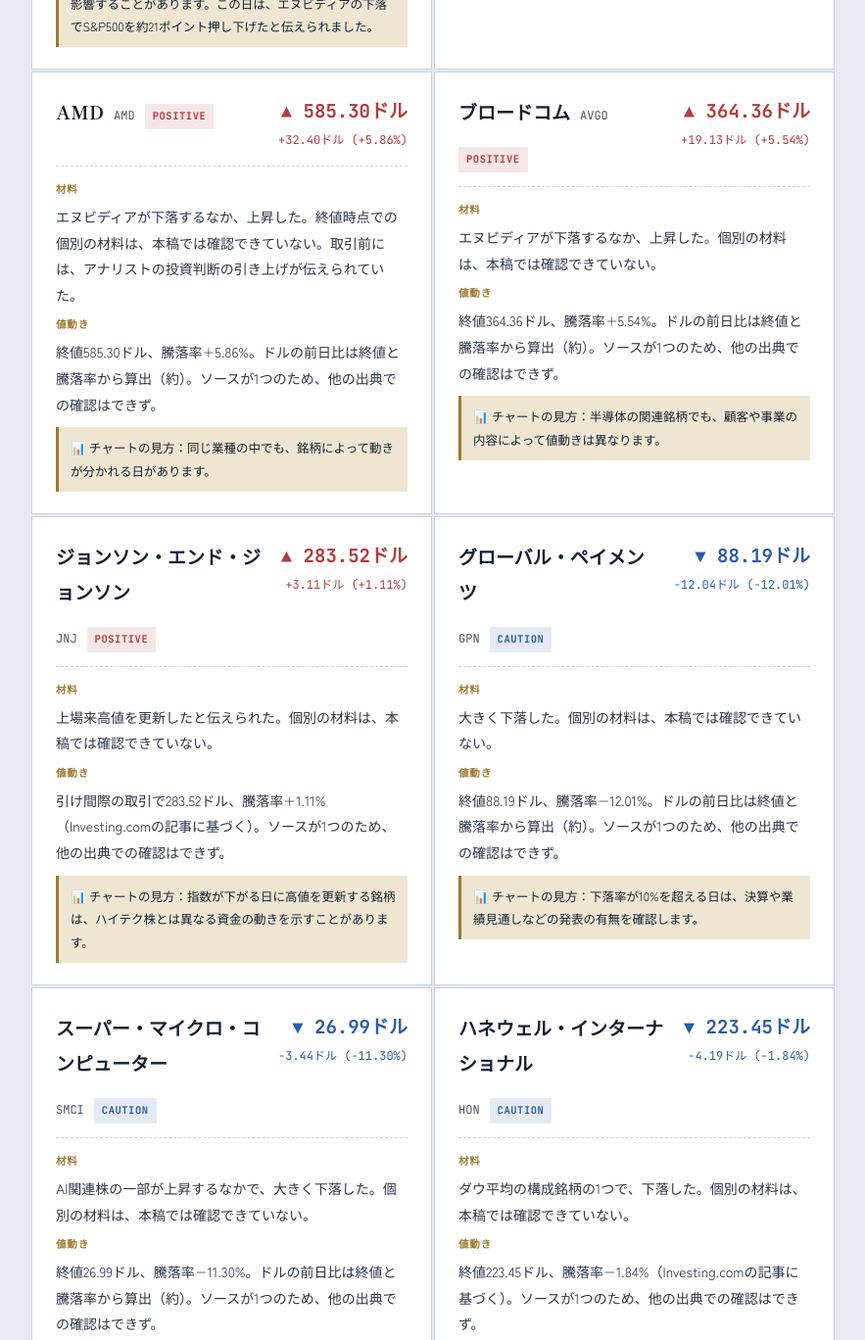
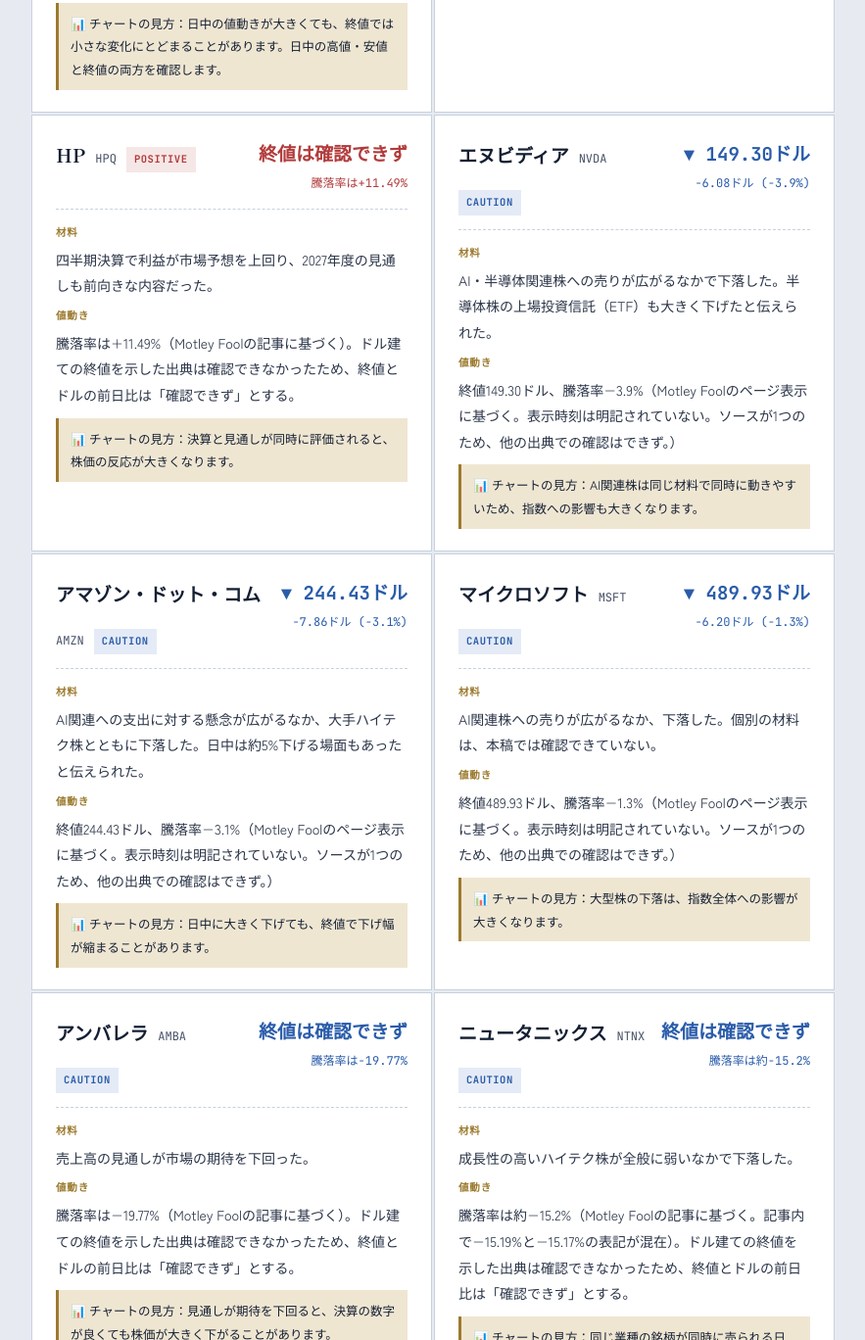
Before and after one commit to kyouko8107-maker/kana-juku-navi, a plain HTML site: page us-watch.html in a window 1280 px wide. Shown: the part 1312-2680 px from the top of the page at 98% size, without its empty margins (198-1081 px from the left). Drawn offline with Linux system fonts and the light colour scheme.

Commit message:
Add files via upload

```diff
--- a/us-watch.html
+++ b/us-watch.html
@@ -3,7 +3,7 @@
 <head>
 <meta charset="UTF-8">
 <meta name="viewport" content="width=device-width, initial-scale=1.0">
-<title>本日の材料株ウォッチ｜米国株｜2026.11.12</title>
+<title>本日の材料株ウォッチ｜米国株｜2026.11.25</title>
 <link rel="preconnect" href="https://fonts.googleapis.com">
 <link href="https://fonts.googleapis.com/css2?family=Shippori+Mincho:wght@500;700&family=Zen+Kaku+Gothic+New:wght@400;500;700;900&family=JetBrains+Mono:wght@400;500;700&display=swap" rel="stylesheet">
 <style>
@@ -64,38 +64,38 @@ body{ padding:36px 16px 60px; } .card-top{ flex-direction:column; } .card-move{
 <div class="page">
 
 <div class="eyebrow">
-<span class="dot"></span>WATCHLIST<span class="sep">/</span>US STOCKS<span class="sep">/</span>2026.11.12 引け
+<span class="dot"></span>WATCHLIST<span class="sep">/</span>US STOCKS<span class="sep">/</span>2026.11.25 引け
 </div>
 
 <div style="margin-bottom:24px;"><a href="index.html" style="font-family:'JetBrains Mono',monospace; font-size:12px; color:var(--ink-soft); text-decoration:none;">← ホームに戻る</a></div>
 
 <h1>本日の材料株ウォッチ｜米国株</h1>
 
-<p class="dek">前営業日（11月12日・米国時間）の市場で値動きが目立った銘柄を、客観的な事実だけでまとめました。</p>
+<p class="dek">前営業日（11月25日・米国時間）の市場で値動きが目立った銘柄を、客観的な事実だけでまとめました。</p>
 
 <div class="notice">
 <strong>このコーナーについて：</strong>特定銘柄の「買い時」「売り時」を示すものではありません。公表されている株価・ニュースをもとに、何が起きたかを整理したものです。売買の最終判断はご自身の分析と責任で行ってください。
 </div>
 
 <div class="timing">
-⏱ 掲載データは日本時間の朝にお届けする都合上、すべて<strong>前営業日（米国時間11月12日）の終値ベース</strong>です。「本日」の値動きではない点にご留意ください。
+⏱ 掲載データは日本時間の朝にお届けする都合上、すべて<strong>前営業日（米国時間11月25日）の終値ベース</strong>です。「本日」の値動きではない点にご留意ください。
 </div>
 
 <div class="ticker">
 <div class="ticker-item">
 <div class="ticker-name">NYダウ</div>
-<div class="ticker-value">52,297.09</div>
-<div class="ticker-delta down">▼ &minus;189.40（&minus;0.36%）</div>
+<div class="ticker-value">50,182.95</div>
+<div class="ticker-delta up">▲ +164.25（+0.33%）</div>
 </div>
 <div class="ticker-item">
 <div class="ticker-name">S&P500</div>
-<div class="ticker-value">7,592.40</div>
-<div class="ticker-delta down">▼ &minus;26.98（&minus;0.35%）</div>
+<div class="ticker-value">7,182.78</div>
+<div class="ticker-delta down">▼ &minus;18.31（&minus;0.25%）</div>
 </div>
 <div class="ticker-item">
 <div class="ticker-name">ナスダック総合</div>
-<div class="ticker-value">25,366.09</div>
-<div class="ticker-delta down">▼ &minus;100.10（&minus;0.39%）</div>
+<div class="ticker-value">23,585.80</div>
+<div class="ticker-delta down">▼ &minus;147.73（&minus;0.62%）</div>
 </div>
 </div>
 
@@ -109,14 +109,49 @@ body{ padding:36px 16px 60px; } .card-top{ flex-direction:column; } .card-move{
           <span class="tag minus" style="display:block; margin-top:8px;">CAUTION</span>
         </div>
         <div class="card-move">
-          <div class="value down">3指数がそろって下落</div>
-
+          <div class="value down">指数はまちまち</div>
+                  </div>
+      </div>
+      <div class="card-body">
+        <p><span class="label">材料</span>10月の個人消費支出（PCE）物価指数は前年同月比で3.8%上昇し、市場予想と一致した。コア指数は3.3%で、予想を0.1ポイント上回ったと伝えられた。7〜9月期の実質GDPは年率4.3%に上方修正された。市場は12月8〜9日のFOMCでの0.25%の利上げをほぼ織り込んでいる。米政権が、中国、欧州連合（EU）など14の国・地域に最大20%の新たな関税を課す案を示したとも伝えられた（実施は1月以降の見込み）。AI・半導体関連株への売りで、ダウ平均は一時1,100ドル超下落したが、終盤に買い戻された。26日は感謝祭のため、米国市場は休場となる見込み。</p>
+        <p><span class="label">値動き</span>ダウ平均は前営業日比164.25ドル（0.33%）高の50,182.95ドル、S&amp;P500は18.31ポイント（0.25%）安の7,182.78、ナスダック総合は147.73ポイント（0.62%）安の23,585.80で終えた。VIX指数は27.98、原油（1月物）は約84.11ドル（+2.5%）だった。10年債利回りは約4.85〜4.91%（出典により差異あり）。</p>
+        <div class="watch-line">📊 チャートの見方：日中の値動きが大きくても、終値では小さな変化にとどまることがあります。日中の高値・安値と終値の両方を確認します。</div>
+      </div>
+    </div>
+    <div class="card">
+      <div class="card-top">
+        <div class="card-name">
+          <h2>メタ・プラットフォームズ</h2>
+          <span class="code">META</span>
+          <span class="tag plus" style="display:block; margin-top:8px;">POSITIVE</span>
+        </div>
+        <div class="card-move">
+          <div class="value up">▲ 609.89ドル</div>
+          <div style="font-family:'JetBrains Mono',monospace; font-size:12px; color:var(--advance);">+20.07ドル (+3.4%)</div>
         </div>
       </div>
       <div class="card-body">
-        <p><span class="label">材料</span>エヌビディアのジェンスン・フアン氏が、社長、CEO、取締役を退任したと、同社が12日に発表した。同社の発表では、後任が決まるまでコレット・クレスCFOが暫定CEOを務め、ハーベイ・ジョーンズ氏が初の取締役会議長に就く。退任の理由は発表では示されていない。エヌビディア株は下落し、ほかに原油価格の上昇や長期金利の上昇（10年債利回りは約5.10%、1つの出典のみ）も伝えられた。前日（11日）は退役軍人の日で債券市場は休場だった。</p>
-        <p><span class="label">値動き</span>ダウ平均は前営業日比189.40ドル（0.36%）安の52,297.09ドル、S&amp;P500は26.98ポイント（0.35%）安の7,592.40、ナスダック総合は100.10ポイント（0.39%）安の25,366.09で終えた。WTI原油（12月物）は約88.8ドルで約2.6%上昇、VIX指数は18.70だった。</p>
-        <div class="watch-line">📊 チャートの見方：特定の大型銘柄の動きが、指数全体に影響することがあります。この日は、エヌビディアの下落でS&amp;P500を約21ポイント押し下げたと伝えられました。</div>
+        <p><span class="label">材料</span>AI関連のハイテク株が売られるなか、上昇した。個別の材料は、本稿では確認できていない。</p>
+        <p><span class="label">値動き</span>終値609.89ドル、騰落率+3.4%（Motley Foolのページ表示に基づく。表示時刻は明記されていない。ソースが1つのため、他の出典での確認はできず。）</p>
+        <div class="watch-line">📊 チャートの見方：指数の下げの日に上昇する大型株は、売られた銘柄とは別の資金の動きを示すことがあります。</div>
+      </div>
+    </div>
+    <div class="card">
+      <div class="card-top">
+        <div class="card-name">
+          <h2>HP</h2>
+          <span class="code">HPQ</span>
+          <span class="tag plus" style="display:block; margin-top:8px;">POSITIVE</span>
+        </div>
+        <div class="card-move">
+          <div class="value up">終値は確認できず</div>
+          <div style="font-family:'JetBrains Mono',monospace; font-size:12px; color:var(--advance);">騰落率は+11.49%</div>
+        </div>
+      </div>
+      <div class="card-body">
+        <p><span class="label">材料</span>四半期決算で利益が市場予想を上回り、2027年度の見通しも前向きな内容だった。</p>
+        <p><span class="label">値動き</span>騰落率は+11.49%（Motley Foolの記事に基づく）。ドル建ての終値を示した出典は確認できなかったため、終値とドルの前日比は「確認できず」とする。</p>
+        <div class="watch-line">📊 チャートの見方：決算と見通しが同時に評価されると、株価の反応が大きくなります。</div>
       </div>
     </div>
     <div class="card">
@@ -127,130 +162,94 @@ body{ padding:36px 16px 60px; } .card-top{ flex-direction:column; } .card-move{
           <span class="tag minus" style="display:block; margin-top:8px;">CAUTION</span>
         </div>
         <div class="card-move">
-          <div class="value down">▼ 166.19ドル</div>
-          <div style="font-family:'JetBrains Mono',monospace; font-size:12px; color:var(--decline);">&minus;7.54ドル (&minus;4.34%)</div>
+          <div class="value down">▼ 149.30ドル</div>
+          <div style="font-family:'JetBrains Mono',monospace; font-size:12px; color:var(--decline);">&minus;6.08ドル (&minus;3.9%)</div>
         </div>
       </div>
       <div class="card-body">
-        <p><span class="label">材料</span>創業者でCEOのジェンスン・フアン氏が退任すると発表した。後任が決まるまではコレット・クレスCFOが暫定CEOを務める。同社は、11月17日に7〜9月期決算の発表を予定どおり行うとしている。日中は下げ幅が約14%に拡大した場面もあったと伝えられた（一部の配信）。</p>
-        <p><span class="label">値動き</span>終値166.19ドル、騰落率&minus;4.34%。（終値はInvesting.comの記事に基づき、CNBCの数値としても伝えられた）</p>
-        <div class="watch-line">📊 チャートの見方：経営トップの交代は、事業の継続性への見方が株価に反映されます。会社の発表内容と、実際の業績の数字を分けて確認します。</div>
+        <p><span class="label">材料</span>AI・半導体関連株への売りが広がるなかで下落した。半導体株の上場投資信託（ETF）も大きく下げたと伝えられた。</p>
+        <p><span class="label">値動き</span>終値149.30ドル、騰落率&minus;3.9%（Motley Foolのページ表示に基づく。表示時刻は明記されていない。ソースが1つのため、他の出典での確認はできず。）</p>
+        <div class="watch-line">📊 チャートの見方：AI関連株は同じ材料で同時に動きやすいため、指数への影響も大きくなります。</div>
       </div>
     </div>
     <div class="card">
       <div class="card-top">
         <div class="card-name">
-          <h2>AMD</h2>
-          <span class="code">AMD</span>
-          <span class="tag plus" style="display:block; margin-top:8px;">POSITIVE</span>
+          <h2>アマゾン・ドット・コム</h2>
+          <span class="code">AMZN</span>
+          <span class="tag minus" style="display:block; margin-top:8px;">CAUTION</span>
         </div>
         <div class="card-move">
-          <div class="value up">▲ 585.30ドル</div>
-          <div style="font-family:'JetBrains Mono',monospace; font-size:12px; color:var(--advance);">+32.40ドル (+5.86%)</div>
+          <div class="value down">▼ 244.43ドル</div>
+          <div style="font-family:'JetBrains Mono',monospace; font-size:12px; color:var(--decline);">&minus;7.86ドル (&minus;3.1%)</div>
         </div>
       </div>
       <div class="card-body">
-        <p><span class="label">材料</span>エヌビディアが下落するなか、上昇した。終値時点での個別の材料は、本稿では確認できていない。取引前には、アナリストの投資判断の引き上げが伝えられていた。</p>
-        <p><span class="label">値動き</span>終値585.30ドル、騰落率+5.86%。ドルの前日比は終値と騰落率から算出（約）。ソースが1つのため、他の出典での確認はできず。</p>
-        <div class="watch-line">📊 チャートの見方：同じ業種の中でも、銘柄によって動きが分かれる日があります。</div>
+        <p><span class="label">材料</span>AI関連への支出に対する懸念が広がるなか、大手ハイテク株とともに下落した。日中は約5%下げる場面もあったと伝えられた。</p>
+        <p><span class="label">値動き</span>終値244.43ドル、騰落率&minus;3.1%（Motley Foolのページ表示に基づく。表示時刻は明記されていない。ソースが1つのため、他の出典での確認はできず。）</p>
+        <div class="watch-line">📊 チャートの見方：日中に大きく下げても、終値で下げ幅が縮まることがあります。</div>
       </div>
     </div>
     <div class="card">
       <div class="card-top">
         <div class="card-name">
-          <h2>ブロードコム</h2>
-          <span class="code">AVGO</span>
-          <span class="tag plus" style="display:block; margin-top:8px;">POSITIVE</span>
+          <h2>マイクロソフト</h2>
+          <span class="code">MSFT</span>
+          <span class="tag minus" style="display:block; margin-top:8px;">CAUTION</span>
         </div>
         <div class="card-move">
-          <div class="value up">▲ 364.36ドル</div>
-          <div style="font-family:'JetBrains Mono',monospace; font-size:12px; color:var(--advance);">+19.13ドル (+5.54%)</div>
+          <div class="value down">▼ 489.93ドル</div>
+          <div style="font-family:'JetBrains Mono',monospace; font-size:12px; color:var(--decline);">&minus;6.20ドル (&minus;1.3%)</div>
         </div>
       </div>
       <div class="card-body">
-        <p><span class="label">材料</span>エヌビディアが下落するなか、上昇した。個別の材料は、本稿では確認できていない。</p>
-        <p><span class="label">値動き</span>終値364.36ドル、騰落率+5.54%。ドルの前日比は終値と騰落率から算出（約）。ソースが1つのため、他の出典での確認はできず。</p>
-        <div class="watch-line">📊 チャートの見方：半導体の関連銘柄でも、顧客や事業の内容によって値動きは異なります。</div>
+        <p><span class="label">材料</span>AI関連株への売りが広がるなか、下落した。個別の材料は、本稿では確認できていない。</p>
+        <p><span class="label">値動き</span>終値489.93ドル、騰落率&minus;1.3%（Motley Foolのページ表示に基づく。表示時刻は明記されていない。ソースが1つのため、他の出典での確認はできず。）</p>
+        <div class="watch-line">📊 チャートの見方：大型株の下落は、指数全体への影響が大きくなります。</div>
       </div>
     </div>
     <div class="card">
       <div class="card-top">
         <div class="card-name">
-          <h2>ジョンソン・エンド・ジョンソン</h2>
-          <span class="code">JNJ</span>
-          <span class="tag plus" style="display:block; margin-top:8px;">POSITIVE</span>
+          <h2>アンバレラ</h2>
+          <span class="code">AMBA</span>
+          <span class="tag minus" style="display:block; margin-top:8px;">CAUTION</span>
         </div>
         <div class="card-move">
-          <div class="value up">▲ 283.52ドル</div>
-          <div style="font-family:'JetBrains Mono',monospace; font-size:12px; color:var(--advance);">+3.11ドル (+1.11%)</div>
+          <div class="value down">終値は確認できず</div>
+          <div style="font-family:'JetBrains Mono',monospace; font-size:12px; color:var(--decline);">騰落率は&minus;19.77%</div>
         </div>
       </div>
       <div class="card-body">
-        <p><span class="label">材料</span>上場来高値を更新したと伝えられた。個別の材料は、本稿では確認できていない。</p>
-        <p><span class="label">値動き</span>引け間際の取引で283.52ドル、騰落率+1.11%（Investing.comの記事に基づく）。ソースが1つのため、他の出典での確認はできず。</p>
-        <div class="watch-line">📊 チャートの見方：指数が下がる日に高値を更新する銘柄は、ハイテク株とは異なる資金の動きを示すことがあります。</div>
+        <p><span class="label">材料</span>売上高の見通しが市場の期待を下回った。</p>
+        <p><span class="label">値動き</span>騰落率は&minus;19.77%（Motley Foolの記事に基づく）。ドル建ての終値を示した出典は確認できなかったため、終値とドルの前日比は「確認できず」とする。</p>
+        <div class="watch-line">📊 チャートの見方：見通しが期待を下回ると、決算の数字が良くても株価が大きく下がることがあります。</div>
       </div>
     </div>
     <div class="card">
       <div class="card-top">
         <div class="card-name">
-          <h2>グローバル・ペイメンツ</h2>
-          <span class="code">GPN</span>
+          <h2>ニュータニックス</h2>
+          <span class="code">NTNX</span>
           <span class="tag minus" style="display:block; margin-top:8px;">CAUTION</span>
         </div>
         <div class="card-move">
-          <div class="value down">▼ 88.19ドル</div>
-          <div style="font-family:'JetBrains Mono',monospace; font-size:12px; color:var(--decline);">&minus;12.04ドル (&minus;12.01%)</div>
+          <div class="value down">終値は確認できず</div>
+          <div style="font-family:'JetBrains Mono',monospace; font-size:12px; color:var(--decline);">騰落率は約&minus;15.2%</div>
         </div>
       </div>
       <div class="card-body">
-        <p><span class="label">材料</span>大きく下落した。個別の材料は、本稿では確認できていない。</p>
-        <p><span class="label">値動き</span>終値88.19ドル、騰落率&minus;12.01%。ドルの前日比は終値と騰落率から算出（約）。ソースが1つのため、他の出典での確認はできず。</p>
-        <div class="watch-line">📊 チャートの見方：下落率が10%を超える日は、決算や業績見通しなどの発表の有無を確認します。</div>
-      </div>
-    </div>
-    <div class="card">
-      <div class="card-top">
-        <div class="card-name">
-          <h2>スーパー・マイクロ・コンピューター</h2>
-          <span class="code">SMCI</span>
-          <span class="tag minus" style="display:block; margin-top:8px;">CAUTION</span>
-        </div>
-        <div class="card-move">
-          <div class="value down">▼ 26.99ドル</div>
-          <div style="font-family:'JetBrains Mono',monospace; font-size:12px; color:var(--decline);">&minus;3.44ドル (&minus;11.30%)</div>
-        </div>
-      </div>
-      <div class="card-body">
-        <p><span class="label">材料</span>AI関連株の一部が上昇するなかで、大きく下落した。個別の材料は、本稿では確認できていない。</p>
-        <p><span class="label">値動き</span>終値26.99ドル、騰落率&minus;11.30%。ドルの前日比は終値と騰落率から算出（約）。ソースが1つのため、他の出典での確認はできず。</p>
-        <div class="watch-line">📊 チャートの見方：同じAI関連でも、日によって明暗が分かれることがあります。</div>
-      </div>
-    </div>
-    <div class="card">
-      <div class="card-top">
-        <div class="card-name">
-          <h2>ハネウェル・インターナショナル</h2>
-          <span class="code">HON</span>
-          <span class="tag minus" style="display:block; margin-top:8px;">CAUTION</span>
-        </div>
-        <div class="card-move">
-          <div class="value down">▼ 223.45ドル</div>
-          <div style="font-family:'JetBrains Mono',monospace; font-size:12px; color:var(--decline);">&minus;4.19ドル (&minus;1.84%)</div>
-        </div>
-      </div>
-      <div class="card-body">
-        <p><span class="label">材料</span>ダウ平均の構成銘柄の1つで、下落した。個別の材料は、本稿では確認できていない。</p>
-        <p><span class="label">値動き</span>終値223.45ドル、騰落率&minus;1.84%（Investing.comの記事に基づく）。ソースが1つのため、他の出典での確認はできず。</p>
-        <div class="watch-line">📊 チャートの見方：ダウ平均は構成30銘柄の株価をもとにしており、1銘柄の動きが指数に影響します。</div>
+        <p><span class="label">材料</span>成長性の高いハイテク株が全般に弱いなかで下落した。</p>
+        <p><span class="label">値動き</span>騰落率は約&minus;15.2%（Motley Foolの記事に基づく。記事内で&minus;15.19%と&minus;15.17%の表記が混在）。ドル建ての終値を示した出典は確認できなかったため、終値とドルの前日比は「確認できず」とする。</p>
+        <div class="watch-line">📊 チャートの見方：同じ業種の銘柄が同時に売られる日は、業種全体の流れを確認します。</div>
       </div>
     </div>
 
 </div>
 
 <section class="edu">
-<h3>今日の用語メモ：暫定CEO（インテリムCEO）</h3>
-<p><strong>暫定CEO（インテリムCEO）</strong>とは、CEOが退任したあと、正式な後任が決まるまでの間、一時的にCEOの役割を務める人のことです。11月12日、エヌビディアは、ジェンスン・フアン氏が社長、CEO、取締役を退任したと発表し、コレット・クレスCFOが暫定CEOを務めるとしました。同社は、取締役会が後任CEOの探索を始めるとしています。暫定CEOの体制では、事業の方針が大きく変わらないかどうかが、市場の関心になります。同社は、11月17日に7〜9月期の決算発表を予定どおり行うとしています。経営トップの交代のニュースに接したときは、会社の公式発表で、退任の時期、後任の探索の状況、決算などの予定がどう説明されているかを確認すると、状況を整理しやすくなります。</p>
+<h3>今日の用語メモ：PCE物価指数</h3>
+<p><strong>PCE物価指数</strong>とは、米国の個人消費支出（Personal Consumption Expenditures）にかかる物価の動きを示す指標で、米連邦準備制度理事会（FRB）が物価目標を判断する際に重視するとされています。食品とエネルギーを除いたものは<strong>コアPCE</strong>と呼ばれ、物価の基調を見るために使われます。11月25日に発表された10月のPCE物価指数は、前年同月比で3.8%の上昇となり、市場予想と一致したと伝えられました。コアは3.3%で、予想を0.1ポイント上回ったとされています。FRBが目標とする2%と比べると、まだ高い水準です。この日は、発表後も12月の利上げ観測が大きく変わらないと伝えられ、ダウ平均は日中の下げを取り戻して終えました。経済指標のニュースに接したときは、市場予想と比べてどうだったか、前月からどう変化したかを確認すると、市場の反応を整理しやすくなります。</p>
 </section>
 
 <footer>
```
